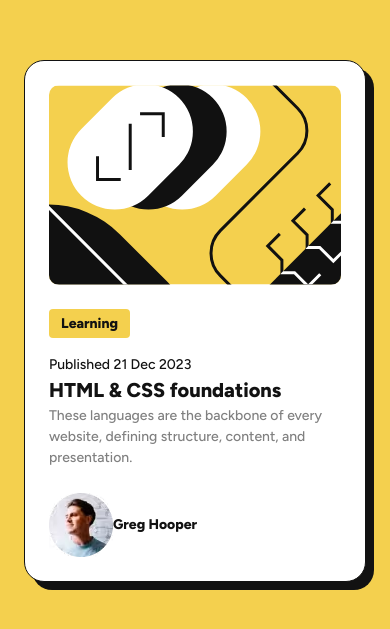
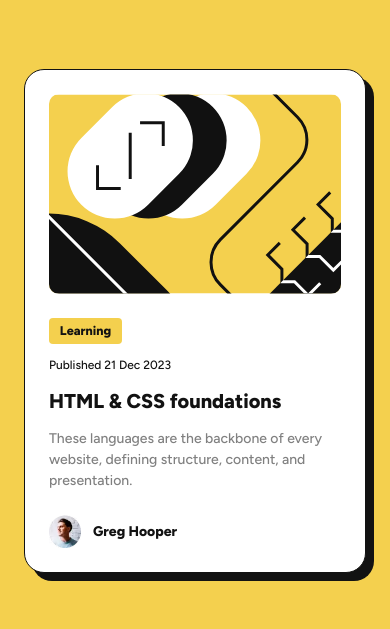
Before and after one commit to OniOdd/blog-preview-card, a plain HTML site: page index.html in a window 390 px wide. Shown: the part 101-730 px from the top of the page. Drawn offline with Linux system fonts and the light colour scheme.

Commit message:
Mobile version is ready.

```diff
--- a/css/styles.css
+++ b/css/styles.css
@@ -66,7 +66,6 @@ a {
   transition: box-shadow 0.15s;
 }
 
-/* TODO: need to check sizes in the original template */
 .preview-card.active {
   box-shadow: 16px 16px var(--clr-black);
 }
@@ -93,15 +92,21 @@ a {
 
 .preview-card__badge {
   display: inline-block;
-  padding: 0.286em 0.8572em;
-  margin-block-end: 1rem;
+  padding: 0.286em 0.857em;
+  font-size: 0.788rem;
   font-weight: 800;
   background-color: var(--clr-yellow);
   border-radius: 4px;
 }
 
+.preview-card__badge,
+.preview-card__publish-date,
+.preview-card__title {
+  margin-block-end: 0.75rem;
+}
+
 .preview-card__publish-date {
-  /* font-size: 0.75rem; */
+  font-size: 0.75rem;
 }
 
 .preview-card__title {
@@ -134,6 +139,11 @@ a {
 .preview-card__author {
   display: flex;
   align-items: center;
+  column-gap: 12px;
+}
+
+.preview-card__avatar {
+  inline-size: 2rem;
 }
 
 .preview-card__author-name {
```
